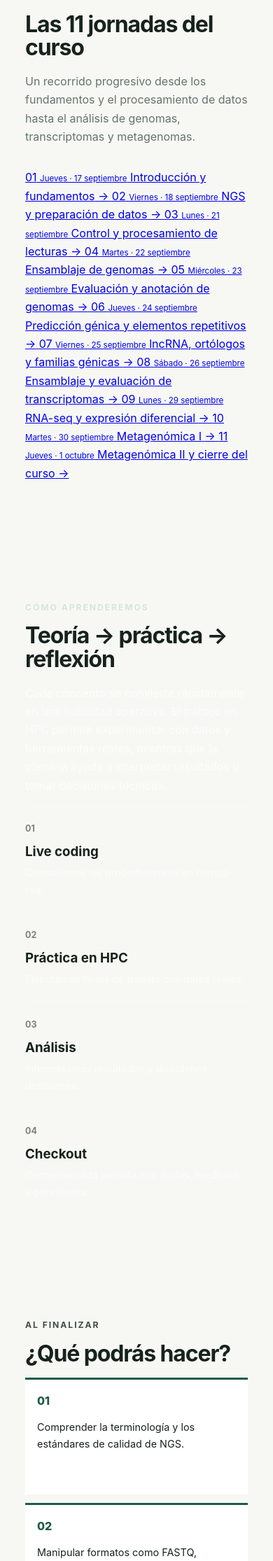
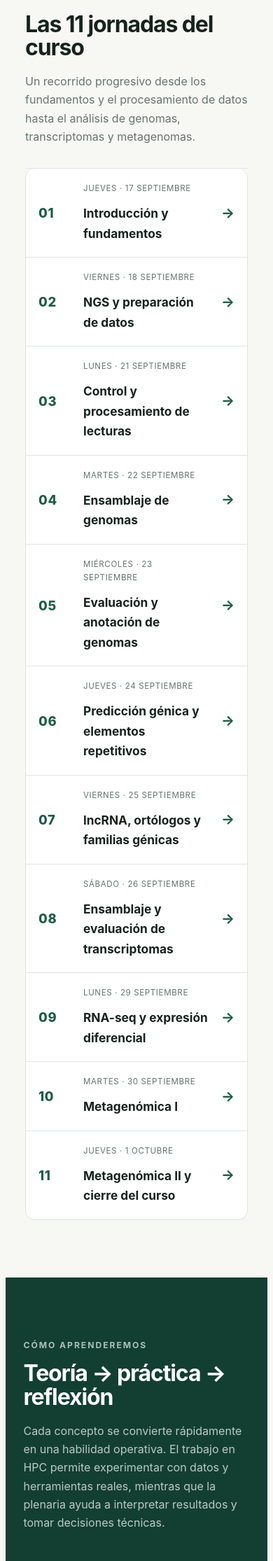
Before and after one commit to vitoem/HBGT_2026, a Jekyll site: the page built from docs/index.md, in a window 390 px wide. Shown: the part 1943-4173 px from the top of the page at 70% size. Built offline with Jekyll 4.4.1, drawn with Linux system fonts in a browser that asks for light colours.

Commit message:
Add files via upload

```diff
--- a/docs/assets/css/custom.css
+++ b/docs/assets/css/custom.css
@@ -9,129 +9,98 @@
   --soft: #e7efe9;
   --warm: #c88a4a;
 }
+
 html { scroll-behavior: smooth; }
 body { background: var(--paper); color: var(--ink); font-family: Inter, -apple-system, BlinkMacSystemFont, "Segoe UI", sans-serif; line-height: 1.65; }
 .wrapper { max-width: 1180px; margin: 0 auto; padding: 0 28px; }
 .site-header, .site-footer { border: 0; }
-header.site-header { display:none; }
+header.site-header { display: none; }
 section, header.hero { box-sizing: border-box; }
 .hero { margin: 0 -28px; padding: 105px 8%; background: linear-gradient(135deg, #173c30 0%, #245d4b 58%, #36705b 100%); color: white; position: relative; overflow: hidden; }
-.hero:after { content:""; position:absolute; width:420px; height:420px; border:1px solid rgba(255,255,255,.16); border-radius:50%; right:-120px; top:-150px; box-shadow:0 0 0 65px rgba(255,255,255,.025),0 0 0 130px rgba(255,255,255,.02); }
-.hero-kicker, .eyebrow { font-size:.76rem; letter-spacing:.16em; text-transform:uppercase; font-weight:700; opacity:.8; }
-.hero h1 { font-size: clamp(2.7rem, 7vw, 5.7rem); line-height:.98; max-width:800px; margin:18px 0 8px; letter-spacing:-.045em; }
-.hero-subtitle { font-size: clamp(1.3rem, 3vw, 2.1rem); margin:0; font-weight:400; }
-.hero-lead { font-size:1.25rem; margin:42px 0 10px; font-weight:700; }
-.hero-text { max-width:680px; color:rgba(255,255,255,.82); font-size:1.02rem; }
-.hero-actions { display:flex; gap:12px; flex-wrap:wrap; margin-top:28px; }
-.button { display:inline-block; padding:11px 18px; border-radius:8px; text-decoration:none !important; font-weight:700; }
-.button.primary { background:white; color:var(--accent) !important; }
-.button.secondary { border:1px solid rgba(255,255,255,.45); color:white !important; }
-.course-meta { display:grid; grid-template-columns:repeat(4,1fr); background:white; border:1px solid var(--line); border-top:0; margin:0 -28px; }
-.course-meta div { padding:25px 28px; border-right:1px solid var(--line); }
-.course-meta div:last-child { border-right:0; }
-.course-meta strong { display:block; font-size:1.08rem; }
-.course-meta span { display:block; color:var(--muted); font-size:.82rem; margin-top:3px; }
-.section { padding:82px 0; }
-.intro { display:grid; grid-template-columns:1fr 1.35fr; gap:70px; }
-h2 { font-size:clamp(2rem,4vw,3.2rem); line-height:1.05; letter-spacing:-.035em; margin:12px 0 18px; }
-.intro p { color:#4f5d56; font-size:1.03rem; }
-.section-heading { display:flex; justify-content:space-between; gap:40px; align-items:end; margin-bottom:32px; }
-.section-heading > p { max-width:430px; color:var(--muted); }
-<section id="jornadas" class="section jornadas-section">
-  <div class="section-heading">
-    <div>
-      <span class="eyebrow">Ruta de aprendizaje</span>
-      <h2>Las 11 jornadas del curso</h2>
-    </div>
-    <p>Un recorrido progresivo desde los fundamentos y el procesamiento de datos hasta el análisis de genomas, transcriptomas y metagenomas.</p>
-  </div>
-  <div class="session-list">
-    <a class="session-row" href="dia-01.html">
-      <span class="session-number">01</span>
-      <span class="session-date">Jueves · 17 septiembre</span>
-      <span class="session-theme">Introducción y fundamentos</span>
-      <span class="session-arrow">→</span>
-    </a>
-    <a class="session-row" href="dia-02.html">
-      <span class="session-number">02</span>
-      <span class="session-date">Viernes · 18 septiembre</span>
-      <span class="session-theme">NGS y preparación de datos</span>
-      <span class="session-arrow">→</span>
-    </a>
-    <a class="session-row" href="dia-03.html">
-      <span class="session-number">03</span>
-      <span class="session-date">Lunes · 21 septiembre</span>
-      <span class="session-theme">Control y procesamiento de lecturas</span>
-      <span class="session-arrow">→</span>
-    </a>
-    <a class="session-row" href="dia-04.html">
-      <span class="session-number">04</span>
-      <span class="session-date">Martes · 22 septiembre</span>
-      <span class="session-theme">Ensamblaje de genomas</span>
-      <span class="session-arrow">→</span>
-    </a>
-    <a class="session-row" href="dia-05.html">
-      <span class="session-number">05</span>
-      <span class="session-date">Miércoles · 23 septiembre</span>
-      <span class="session-theme">Evaluación y anotación de genomas</span>
-      <span class="session-arrow">→</span>
-    </a>
-    <a class="session-row" href="dia-06.html">
-      <span class="session-number">06</span>
-      <span class="session-date">Jueves · 24 septiembre</span>
-      <span class="session-theme">Predicción génica y elementos repetitivos</span>
-      <span class="session-arrow">→</span>
-    </a>
-    <a class="session-row" href="dia-07.html">
-      <span class="session-number">07</span>
-      <span class="session-date">Viernes · 25 septiembre</span>
-      <span class="session-theme">lncRNA, ortólogos y familias génicas</span>
-      <span class="session-arrow">→</span>
-    </a>
-    <a class="session-row" href="dia-08.html">
-      <span class="session-number">08</span>
-      <span class="session-date">Sábado · 26 septiembre</span>
-      <span class="session-theme">Ensamblaje y evaluación de transcriptomas</span>
-      <span class="session-arrow">→</span>
-    </a>
-    <a class="session-row" href="dia-09.html">
-      <span class="session-number">09</span>
-      <span class="session-date">Lunes · 29 septiembre</span>
-      <span class="session-theme">RNA-seq y expresión diferencial</span>
-      <span class="session-arrow">→</span>
-    </a>
-    <a class="session-row" href="dia-10.html">
-      <span class="session-number">10</span>
-      <span class="session-date">Martes · 30 septiembre</span>
-      <span class="session-theme">Metagenómica I</span>
-      <span class="session-arrow">→</span>
-    </a>
-    <a class="session-row" href="dia-11.html">
-      <span class="session-number">11</span>
-      <span class="session-date">Jueves · 1 octubre</span>
-      <span class="session-theme">Metagenómica II y cierre del curso</span>
-      <span class="session-arrow">→</span>
-    </a>
-  </div>
-</section>
-.method { background:var(--accent-dark); color:white; margin:0 -28px; padding-left:8%; padding-right:8%; display:grid; grid-template-columns:.9fr 1.1fr; gap:70px; }
-.method .eyebrow { color:#cfe1d8; }
-.method-copy p { color:rgba(255,255,255,.72); }
-.method-steps { display:grid; grid-template-columns:1fr 1fr; gap:20px; }
-.method-steps div { border-top:1px solid rgba(255,255,255,.22); padding-top:17px; }
-.method-steps strong { font-size:.78rem; opacity:.55; }
-.method-steps h3 { margin:7px 0 2px; }
-.method-steps p { color:rgba(255,255,255,.66); font-size:.9rem; margin:0; }
-.objective-grid { display:grid; grid-template-columns:repeat(5,1fr); gap:12px; }
-.objective-grid div { border-top:3px solid var(--accent); padding:17px; background:white; min-height:130px; }
-.objective-grid span { color:var(--accent); font-weight:800; }
-.objective-grid p { font-size:.9rem; margin:12px 0 0; }
-.materials { display:grid; grid-template-columns:1fr 1.15fr; gap:70px; border-top:1px solid var(--line); }
-.materials p { color:var(--muted); }
-.material-links { border-top:1px solid var(--line); }
-.material-links a { display:flex; justify-content:space-between; padding:16px 4px; border-bottom:1px solid var(--line); text-decoration:none !important; font-weight:650; color:var(--ink) !important; }
-.material-links a span { color:var(--accent); }
-.site-footer { margin:0 -28px; padding:35px 8%; background:#111b17; color:white; display:flex; justify-content:space-between; gap:30px; font-size:.82rem; }
-.site-footer span { color:rgba(255,255,255,.6); }
-@media(max-width:800px){ .course-meta{grid-template-columns:1fr 1fr}.course-meta div:nth-child(2){border-right:0}.course-meta div{border-bottom:1px solid var(--line)} .intro,.method,.materials{grid-template-columns:1fr;gap:35px}.session-row{grid-template-columns:52px 1fr 24px;gap:12px}.session-date{grid-column:2;grid-row:1;font-size:.72rem}.session-theme{grid-column:2;grid-row:2}.session-number{grid-column:1;grid-row:1 / span 2;align-self:center}.session-arrow{grid-column:3;grid-row:1 / span 2}.objective-grid{grid-template-columns:1fr 1fr}.section-heading{display:block}.site-footer{display:block}.site-footer span{display:block;margin-top:8px} }
-@media(max-width:520px){.hero{padding:70px 8%}.course-meta{grid-template-columns:1fr}.course-meta div{border-right:0}.objective-grid{grid-template-columns:1fr}.method-steps{grid-template-columns:1fr}}
+.hero:after { content: ""; position: absolute; width: 420px; height: 420px; border: 1px solid rgba(255,255,255,.16); border-radius: 50%; right: -120px; top: -150px; box-shadow: 0 0 0 65px rgba(255,255,255,.025), 0 0 0 130px rgba(255,255,255,.02); }
+.hero-kicker, .eyebrow { font-size: .76rem; letter-spacing: .16em; text-transform: uppercase; font-weight: 700; opacity: .8; }
+.hero h1 { font-size: clamp(2.7rem, 7vw, 5.7rem); line-height: .98; max-width: 800px; margin: 18px 0 8px; letter-spacing: -.045em; }
+.hero-subtitle { font-size: clamp(1.3rem, 3vw, 2.1rem); margin: 0; font-weight: 400; }
+.hero-lead { font-size: 1.25rem; margin: 42px 0 10px; font-weight: 700; }
+.hero-text { max-width: 680px; color: rgba(255,255,255,.82); font-size: 1.02rem; }
+.hero-actions { display: flex; gap: 12px; flex-wrap: wrap; margin-top: 28px; }
+.button { display: inline-block; padding: 11px 18px; border-radius: 8px; text-decoration: none !important; font-weight: 700; }
+.button.primary { background: white; color: var(--accent) !important; }
+.button.secondary { border: 1px solid rgba(255,255,255,.45); color: white !important; }
+.course-meta { display: grid; grid-template-columns: repeat(4,1fr); background: white; border: 1px solid var(--line); border-top: 0; margin: 0 -28px; }
+.course-meta div { padding: 25px 28px; border-right: 1px solid var(--line); }
+.course-meta div:last-child { border-right: 0; }
+.course-meta strong { display: block; font-size: 1.08rem; }
+.course-meta span { display: block; color: var(--muted); font-size: .82rem; margin-top: 3px; }
+.section { padding: 82px 0; }
+.intro { display: grid; grid-template-columns: 1fr 1.35fr; gap: 70px; }
+h2 { font-size: clamp(2rem,4vw,3.2rem); line-height: 1.05; letter-spacing: -.035em; margin: 12px 0 18px; }
+.intro p { color: #4f5d56; font-size: 1.03rem; }
+.section-heading { display: flex; justify-content: space-between; gap: 40px; align-items: end; margin-bottom: 32px; }
+.section-heading > p { max-width: 430px; color: var(--muted); }
+
+.session-list { border-top: 1px solid var(--line); }
+.session-row {
+  display: grid;
+  grid-template-columns: 72px 205px 1fr 28px;
+  align-items: center;
+  gap: 22px;
+  padding: 19px 18px;
+  background: var(--card);
+  border: 1px solid var(--line);
+  border-top: 0;
+  text-decoration: none !important;
+  color: var(--ink) !important;
+  transition: background .18s ease, padding .18s ease, box-shadow .18s ease;
+}
+.session-row:first-child { border-radius: 14px 14px 0 0; }
+.session-row:last-child { border-radius: 0 0 14px 14px; }
+.session-row:hover { background: #f1f5f1; padding-left: 24px; box-shadow: 0 6px 18px rgba(24,50,39,.05); position: relative; z-index: 1; }
+.session-number { font-size: 1.15rem; font-weight: 800; color: var(--accent); letter-spacing: .04em; }
+.session-date { font-size: .78rem; color: var(--muted); text-transform: uppercase; letter-spacing: .055em; }
+.session-theme { font-size: 1.08rem; font-weight: 700; }
+.session-arrow { color: var(--accent); font-size: 1.25rem; font-weight: 700; text-align: right; }
+
+.method { background: var(--accent-dark); color: white; margin: 0 -28px; padding-left: 8%; padding-right: 8%; display: grid; grid-template-columns: .9fr 1.1fr; gap: 70px; }
+.method .eyebrow { color: #cfe1d8; }
+.method-copy p { color: rgba(255,255,255,.72); }
+.method-steps { display: grid; grid-template-columns: 1fr 1fr; gap: 20px; }
+.method-steps div { border-top: 1px solid rgba(255,255,255,.22); padding-top: 17px; }
+.method-steps strong { font-size: .78rem; opacity: .55; }
+.method-steps h3 { margin: 7px 0 2px; }
+.method-steps p { color: rgba(255,255,255,.66); font-size: .9rem; margin: 0; }
+.objective-grid { display: grid; grid-template-columns: repeat(5,1fr); gap: 12px; }
+.objective-grid div { border-top: 3px solid var(--accent); padding: 17px; background: white; min-height: 130px; }
+.objective-grid span { color: var(--accent); font-weight: 800; }
+.objective-grid p { font-size: .9rem; margin: 12px 0 0; }
+.materials { display: grid; grid-template-columns: 1fr 1.15fr; gap: 70px; border-top: 1px solid var(--line); }
+.materials p { color: var(--muted); }
+.material-links { border-top: 1px solid var(--line); }
+.material-links a { display: flex; justify-content: space-between; padding: 16px 4px; border-bottom: 1px solid var(--line); text-decoration: none !important; font-weight: 650; color: var(--ink) !important; }
+.material-links a span { color: var(--accent); }
+.site-footer { margin: 0 -28px; padding: 35px 8%; background: #111b17; color: white; display: flex; justify-content: space-between; gap: 30px; font-size: .82rem; }
+.site-footer span { color: rgba(255,255,255,.6); }
+
+@media (max-width: 800px) {
+  .course-meta { grid-template-columns: 1fr 1fr; }
+  .course-meta div:nth-child(2) { border-right: 0; }
+  .course-meta div { border-bottom: 1px solid var(--line); }
+  .intro, .method, .materials { grid-template-columns: 1fr; gap: 35px; }
+  .session-row { grid-template-columns: 52px 1fr 24px; gap: 12px; }
+  .session-date { grid-column: 2; grid-row: 1; font-size: .72rem; }
+  .session-theme { grid-column: 2; grid-row: 2; }
+  .session-number { grid-column: 1; grid-row: 1 / span 2; align-self: center; }
+  .session-arrow { grid-column: 3; grid-row: 1 / span 2; }
+  .objective-grid { grid-template-columns: 1fr 1fr; }
+  .section-heading { display: block; }
+  .site-footer { display: block; }
+  .site-footer span { display: block; margin-top: 8px; }
+}
+
+@media (max-width: 520px) {
+  .hero { padding: 70px 8%; }
+  .course-meta { grid-template-columns: 1fr; }
+  .course-meta div { border-right: 0; }
+  .objective-grid { grid-template-columns: 1fr; }
+  .method-steps { grid-template-columns: 1fr; }
+}
```
